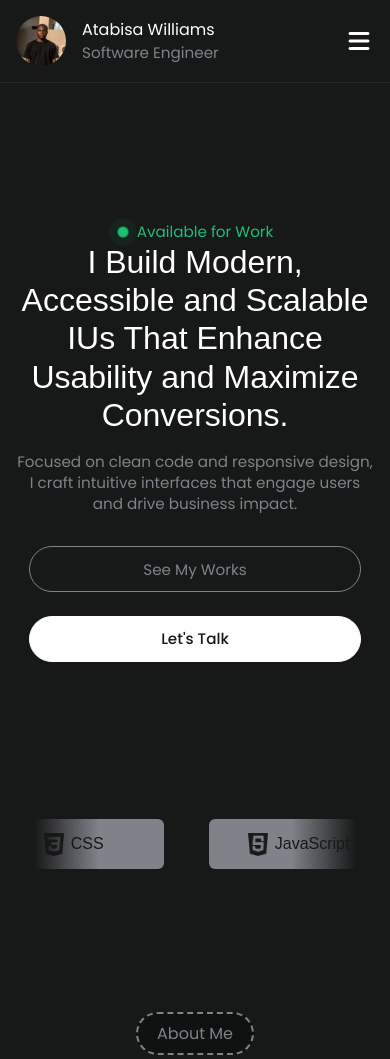
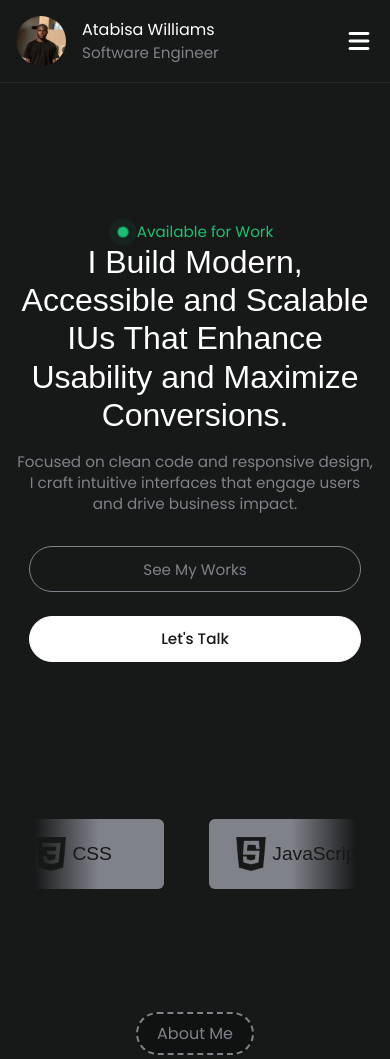
Before and after one commit to heyywillz/willz.dev, a plain HTML site: page index.html in a window 390 px wide. Shown: the top 1059 px of the page. Drawn offline with Linux system fonts and the light colour scheme; a web font is replaced by a local one.

Commit message:
building my portfolio website

```diff
--- a/style.css
+++ b/style.css
@@ -952,16 +952,13 @@ footer {
 
   .item {
     width: 180px;
-    height: 50px;
+    height: 70px;
   }
 
 .item img {
-  width: 20px;
+  width: 30px;
 }
 
-.item span {
-  font-size: 1rem;
-}
 
   .about-container {
     margin-top: 1rem;
```
